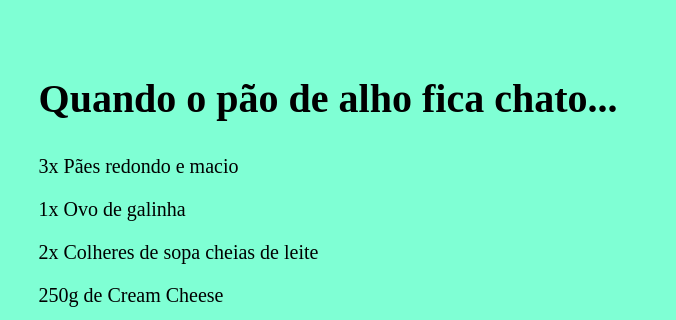
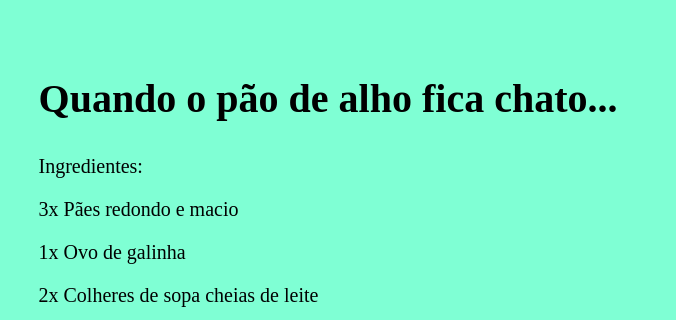
Before and after one commit to Mika-Sp07/RitmodoSabor, a plain HTML site: page index.html in a window 1280 px wide. Shown: the part 141-461 px from the top of the page, 0-676 px from the left. Drawn offline with Linux system fonts and the light colour scheme; a web font is replaced by a local one.

Commit message:
Update index.html

```diff
--- a/index.html
+++ b/index.html
@@ -15,6 +15,7 @@
         <div class="chamada-texto">
             <h1>Quando o pão de alho fica chato...</h1>
             <div class="ingredientes:">
+                <p> Ingredientes: </p>
                 <p>3x Pães redondo e macio </p>
                 <p> 1x Ovo de galinha </p>
                 <p>2x Colheres de sopa cheias de leite </p>
```
